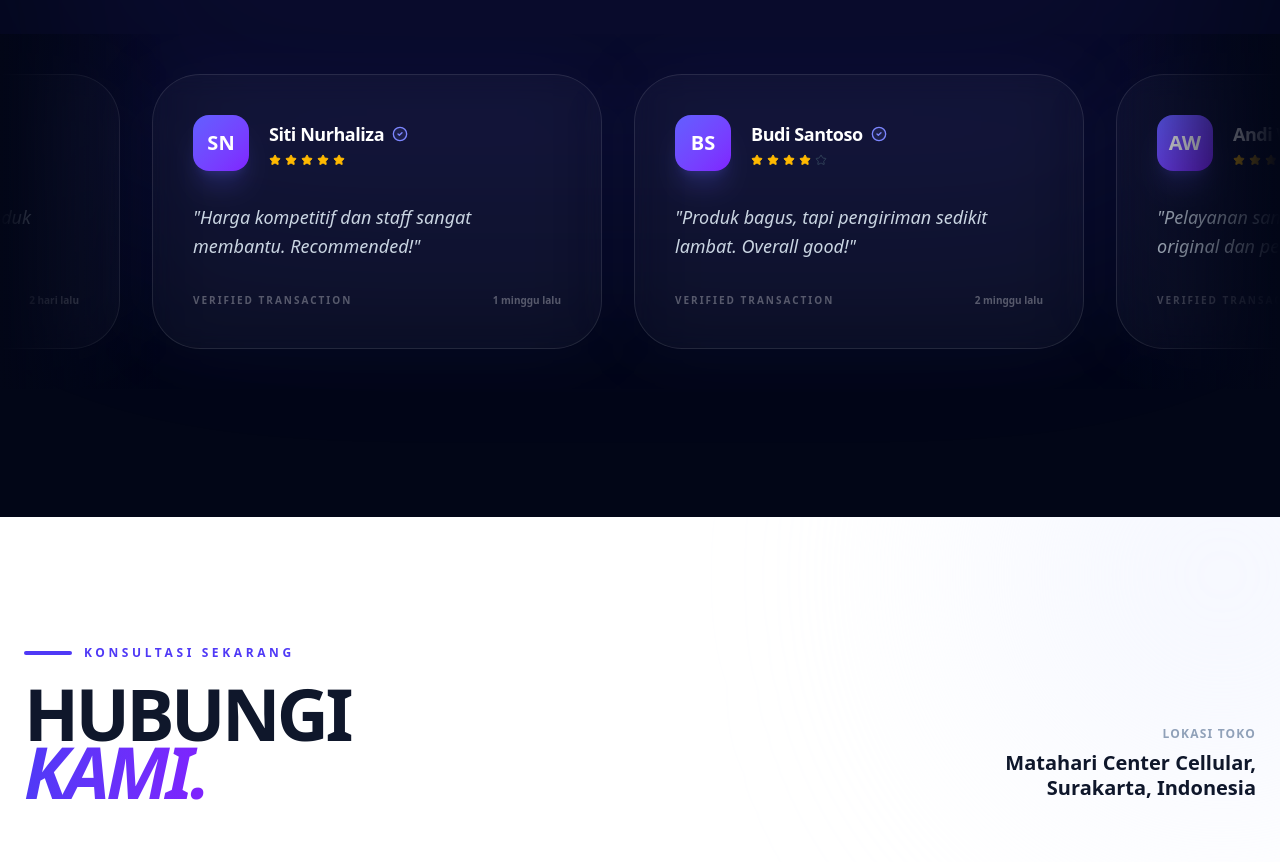
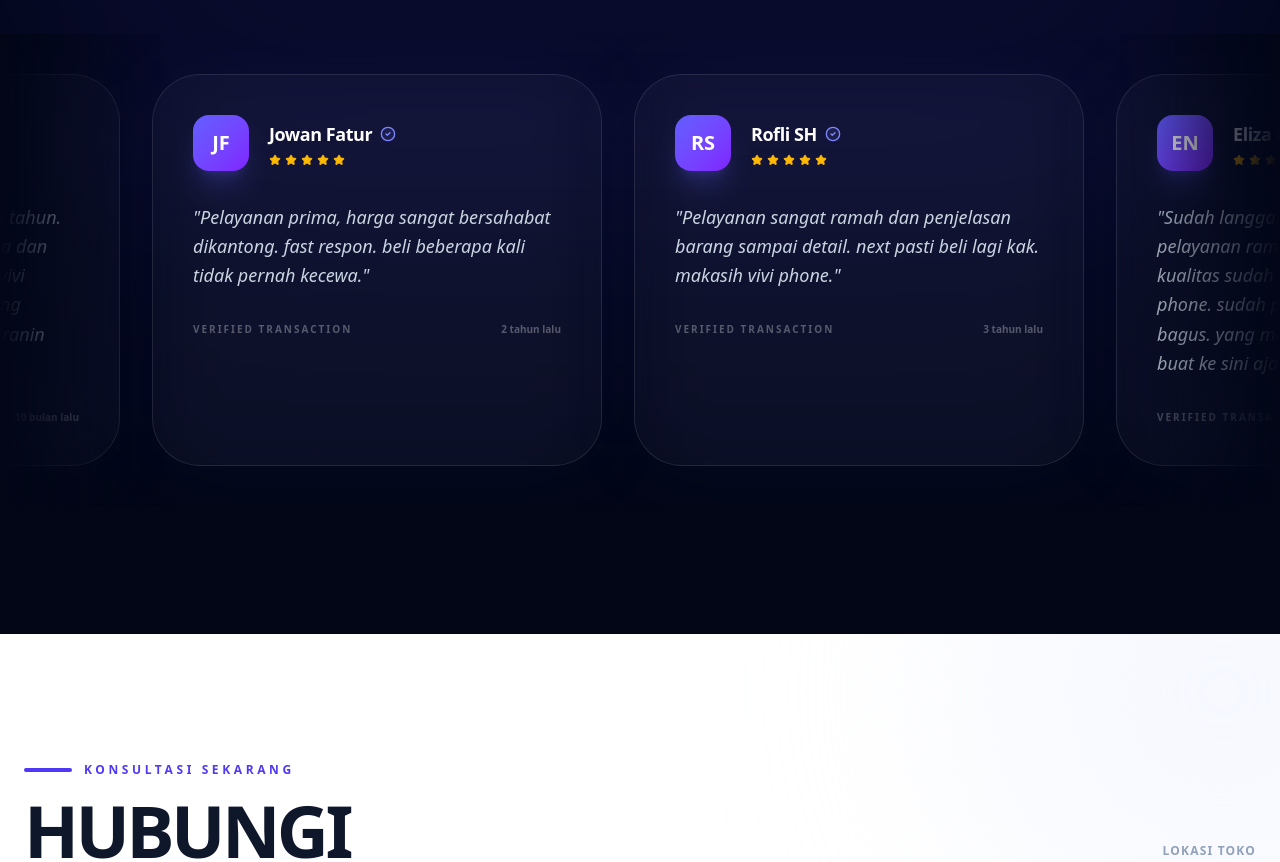
Before and after one commit to Ar1veeee/vivistore-website, a React (Vite) app: page / in a window 1280 px wide. Shown: the part 6980-7842 px from the top of the page. Built offline with nearby package versions, Linux system fonts and the light colour scheme.

Commit message:
change: change review comment and user name

```diff
--- a/src/data/reviews.ts
+++ b/src/data/reviews.ts
@@ -3,27 +3,26 @@ import type { Review } from "../types/types";
 export const reviews: Review[] = [
     {
         id: 1,
-        name: "Andi Wijaya",
+        name: "Eliza Nura",
         rating: 5,
-        comment:
-            "Pelayanan sangat memuaskan! Produk original dan pengiriman cepat.",
-        date: "2 hari lalu",
-        avatar: "AW",
+        comment:"Sudah langganan sini dari tahun ke tahun. pelayanan ramah sekali. untuk harga dan kualitas sudah percaya sekali sama vivi phone. sudah pasti murah dan barang bagus. yang mau cari cari hp aku saranin buat ke sini aja :)",
+        date: "10 bulan lalu",
+        avatar: "EN",
     },
     {
         id: 2,
-        name: "Siti Nurhaliza",
+        name: "Jowan Fatur",
         rating: 5,
-        comment: "Harga kompetitif dan staff sangat membantu. Recommended!",
-        date: "1 minggu lalu",
-        avatar: "SN",
+        comment: "Pelayanan prima, harga sangat bersahabat dikantong. fast respon. beli beberapa kali tidak pernah kecewa.",
+        date: "2 tahun lalu",
+        avatar: "JF",
     },
     {
         id: 3,
-        name: "Budi Santoso",
-        rating: 4,
-        comment: "Produk bagus, tapi pengiriman sedikit lambat. Overall good!",
-        date: "2 minggu lalu",
-        avatar: "BS",
+        name: "Rofli SH",
+        rating: 5,
+        comment: "Pelayanan sangat ramah dan penjelasan barang sampai detail. next pasti beli lagi kak. makasih vivi phone.",
+        date: "3 tahun lalu",
+        avatar: "RS",
     },
 ];
```
